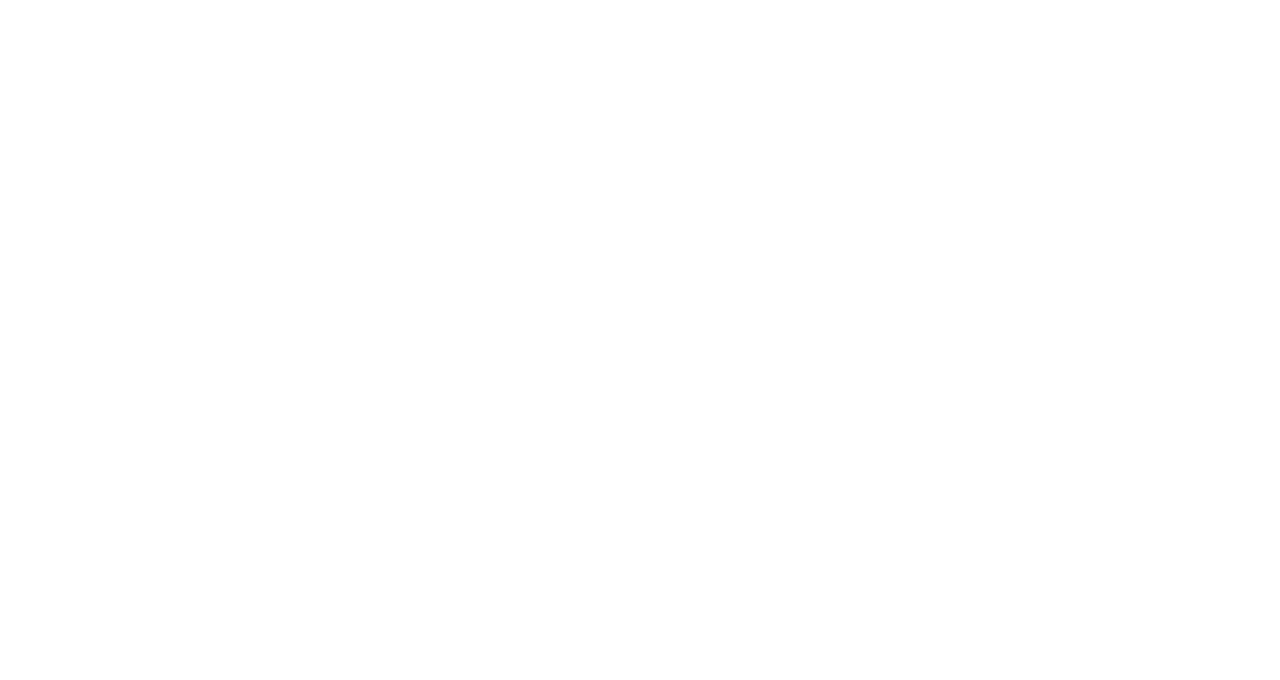
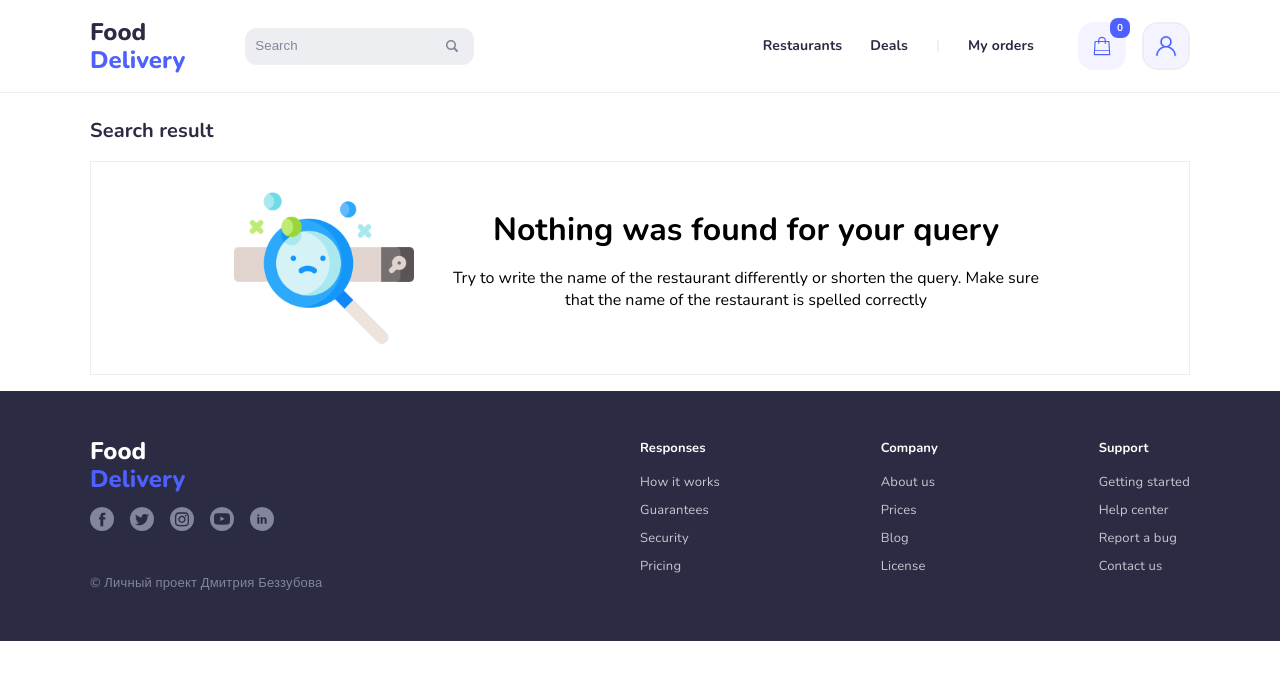
Before and after one commit to Razbash/food-delivery, a React (Create React App) app: page /search/1 in a window 1280 px wide. Before the commit this address had no page. Shown: the top 680 px of the page. Built offline with nearby package versions, Linux system fonts and the light colour scheme; data requests are answered from the project's data file.

Commit message:
Add search

```diff
--- a/src/App.tsx
+++ b/src/App.tsx
@@ -12,6 +12,7 @@
 const AuthPage              = lazy(() => import('./screens/Auth/AuthPage'));
 const ReustorantsPage       = lazy(() => import('./screens/RestaurantsPage/RestaurantsPage'));
 const RegistrationPage      = lazy(() => import('./screens/Registration/RegistrationPage'));
+const SearchPage            = lazy(() => import('./screens/Search/SearchPage'));
 
 const store = setupStore();
 
@@ -30,6 +31,7 @@
               <Route path="/auth" element={<AuthPage/>}></Route>
               <Route path="/restaurants" element={<ReustorantsPage/>}></Route>
               <Route path="/registration" element={<RegistrationPage/>}></Route>
+              <Route path="/search/:searchParametr" element={<SearchPage/>}></Route>
             </Routes>
           </Suspense>
         </div>
--- a/src/screens/Reustorants/components/RestaurantsList.tsx
+++ b/src/screens/Reustorants/components/RestaurantsList.tsx
@@ -11,7 +11,7 @@
 import '../reustorants.scss';
 import { Notification, startNotification, NotificationTypes } from '../../../components/Notification';
 
-const ReustorantsList = ({showCounter}: IRestaurantsListProps) => {
+const ReustorantsList = ({showCounter, list}: IRestaurantsListProps) => {
     const [restaurantsList, setRestaurantsList] = useState<IRestaurant[]>([]);
     const dispatch = useAppDispatch();
     const {error, loading, restaurants} = useAppSelector(state => state.restaurants);
@@ -19,15 +19,20 @@
     const {categories} = useAppSelector(state => state.categories);
 
     useEffect(() => {
-        dispatch(fetchRestaurants());
+        if (!list) {
+            dispatch(fetchRestaurants());
+        }
+
         dispatch(fetchCategories());
 
         // eslint-disable-next-line
     }, []);
 
     useEffect(() => {
-        setRestaurantsList(restaurants);
-    }, [restaurants]);
+        const finalRestaurantsList = list ? list : restaurants;
+
+        setRestaurantsList(finalRestaurantsList);
+    }, [restaurants, list]);
 
     useEffect(() => {
         let renderRestaurants:IRestaurant[] = [];
--- a/src/screens/Reustorants/interfaces/IRestaurantsListProps.ts
+++ b/src/screens/Reustorants/interfaces/IRestaurantsListProps.ts
@@ -1,3 +1,6 @@
+import IRestaurant from "../../../interfaces/IRestaurant";
+
 export default interface IRestaurantsListProps {
     showCounter?: boolean,
+    list?: IRestaurant[],
 }
--- /dev/null
+++ b/src/screens/Search/SearchPage.tsx
@@ -0,0 +1,43 @@
+import { useEffect, useState } from "react";
+import { useParams } from "react-router-dom";
+import BlockTitle from "../../components/BlockTitle/BlockTitle";
+import IRestaurant from "../../interfaces/IRestaurant";
+import { useAppDispatch, useAppSelector } from "../../store/redux";
+import LayoutPage from "../Layouts/LayoutPage";
+import ReustorantsList from "../Reustorants/components/RestaurantsList";
+import { fetchRestaurants } from "../Reustorants/store/restaurantsActions";
+import SearchNonResult from "./components/SerachNonResult";
+import './search.scss';
+
+const SearchPage = () => {
+    const {searchParametr} = useParams();
+    const dispatch = useAppDispatch();
+    const {restaurants} = useAppSelector(state => state.restaurants);
+    const [restaurantsList, setrestaurantsList] = useState<IRestaurant[]>([]);
+
+    useEffect(() => {
+        dispatch(fetchRestaurants());
+
+        const sortedRestaurants = restaurants
+            .filter(element => element.name
+            .toLowerCase()
+            .includes(String(searchParametr)));
+
+        setrestaurantsList(sortedRestaurants);
+
+        // eslint-disable-next-line
+    }, [searchParametr]);
+
+    return(
+        <LayoutPage>
+            <BlockTitle text="Search result"/>
+
+            {restaurantsList.length
+                ? <ReustorantsList list={restaurantsList}/>
+                : <SearchNonResult/>
+            }
+        </LayoutPage>
+    )
+}
+
+export default SearchPage;
--- /dev/null
+++ b/src/screens/Search/components/SerachNonResult.tsx
@@ -0,0 +1,21 @@
+const SearchNonResult = () => {
+    return(
+        <div className="no-found">
+            <div className="no-found__wrapper">
+                <img src="../../assets/images/noFound.svg"
+                    alt="No found"
+                    className="no-found__image"
+                    width={180}
+                    height={180}
+                />
+
+                <div className="no-found__info">
+                    <h3 className="no-found__title">Nothing was found for your query</h3>
+                    <p className="no-found__text">Try to write the name of the restaurant differently or shorten the query. Make sure that the name of the restaurant is spelled correctly</p>
+                </div>
+            </div>
+        </div>
+    )
+}
+
+export default SearchNonResult;
--- /dev/null
+++ b/src/screens/Search/search.scss
@@ -0,0 +1,33 @@
+@import '../../css/index.scss';
+
+.no-found {
+    padding: 16px;
+    margin: 16px 0;
+
+    border: 1px solid $neutral-gray-lightest;
+
+    &__wrapper {
+        display: flex;
+        justify-content: center;
+        align-items: center;
+        flex-wrap: wrap;
+    }
+
+    &__image {
+        text-align: center;
+        margin-right: 32px;
+    }
+
+    &__info {
+        max-width: 600px;
+    }
+
+    &__title {
+        @extend %h3;
+        text-align: center;
+    }
+
+    &__text {
+        text-align: center;
+    }
+}
```
Also changed, not shown: public/assets/images/noFound.svg (added).
